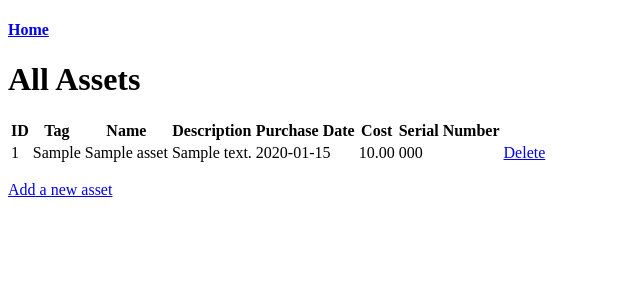
After one commit to josephM-L/Capstone_II_Project---Control-Point, a Flask app: page /assets/show in a window 1280 px wide. The commit adds this page. Shown: the top 300 px of the page, without its empty margins (0-640 px from the left). Run offline with Flask 3, Linux system fonts and the light colour scheme; tables that the repository leaves empty hold one stand-in row (values such as "Sample post").

Commit message:
Added forms for adding, deleting, and displaying data.
Added TODO.

```diff
--- a/app.py
+++ b/app.py
@@ -1,9 +1,11 @@
 # 127.0.0.1:5000
-
-from flask import Flask, render_template
+from flask import Flask, render_template, request, redirect, flash, abort
 from flask_sqlalchemy import SQLAlchemy
+from datetime import datetime
 
 app = Flask(__name__)
+#TODO use something like import os to generate this later for security
+app.secret_key = "dev-secret"
 
 #connect to the DB
 #let Joseph know if the database can't connect, the IP probably changed
@@ -35,17 +37,66 @@ class Asset(db.Model):
     asset_tag = db.Column(db.String(100), unique=True, nullable=False)
     name = db.Column(db.String(150), nullable=False)
     description = db.Column(db.Text)
+    purchase_date = db.Column(db.Date)
+    purchase_cost = db.Column(db.Numeric(12,2))
+    serial_number = db.Column(db.String(150))
 
 # Defines the file structure of the app and binds the files/pages to objects
 @app.route('/')
 def index():
-    assets = Asset.query.all()
-    output ="<br>".join(f"{assets.id}: {assets.name}" for asset in assets)
+    return render_template('index.html')
 
-    return "<h1> Hello World! </h1>" + output
+@app.route("/assets/new", methods=["GET", "POST"])
+def create_asset():
+    if request.method == "POST":
+        asset_tag = request.form.get("asset_tag", "").strip()
+        name = request.form.get("name", "").strip()
+        description = request.form.get("description")
+        purchase_date = request.form.get("purchase_date")
+        purchase_cost = request.form.get("purchase_cost")
+        serial_number = request.form.get("serial_number")
 
-    # This returns the html file, for testing the DB it has temporarily been changed to the
-    #return render_template('index.html')
+        if not asset_tag or not name:
+            flash("Asset tag and name are required!", "danger")
+            return redirect("/assets/new")
+
+        try:
+            purchase_date_parsed = datetime.strptime(purchase_date, "%Y-%m-%d").date() if purchase_date else None
+            purchase_cost_val = float(purchase_cost) if purchase_cost else None
+
+            new_asset = Asset(
+                asset_tag=asset_tag,
+                name=name,
+                description=description,
+                purchase_date=purchase_date_parsed,
+                purchase_cost=purchase_cost_val,
+                serial_number=serial_number
+            )
+
+            db.session.add(new_asset)
+            db.session.commit()
+            flash("Asset added successfully!", "success")
+            return redirect("/assets/new")
+        except Exception as e:
+            db.session.rollback()
+            flash(f"Error: {e}", "danger")
+            return redirect("/assets/new")
+
+    return render_template("add_asset.html")
+
+@app.route("/assets/show", methods=["GET"])
+def show_asset():
+    # Query all assets
+    assets = Asset.query.order_by(Asset.asset_id).all()
+    return render_template("show_assets.html", assets=assets)
+
+@app.route("/assets/delete/<int:asset_id>", methods=["GET", "POST"])
+def delete_asset(asset_id):
+    asset = Asset.query.get(asset_id)
+    if asset:
+        db.session.delete(asset)
+        db.session.commit()
+    return redirect("/assets/show")
 
 # run the app
 if __name__ == '__main__':
--- a/templates/index.html
+++ b/templates/index.html
@@ -5,5 +5,8 @@
 </head>
 <body>
     <h1>Hello, World!</h1>
+
+<p><a href="/assets/show">Display assets</a></p>
+<p><a href="/assets/new">Add a new asset</a></p>
 </body>
 </html>
--- /dev/null
+++ b/templates/show_assets.html
@@ -0,0 +1,45 @@
+<!doctype html>
+<html lang="en">
+<head>
+<meta charset="utf-8">
+<title>All Assets</title>
+<!-- <link rel="stylesheet" href=""> -->
+</head>
+<body>
+<h4><a href="/">Home</a></h4>
+<main>
+  <h1>All Assets</h1>
+  <table>
+    <thead>
+      <tr>
+        <th>ID</th>
+        <th>Tag</th>
+        <th>Name</th>
+        <th>Description</th>
+        <th>Purchase Date</th>
+        <th>Cost</th>
+        <th>Serial Number</th>
+      </tr>
+    </thead>
+       <tbody>
+      {% for asset in assets %}
+      <tr>
+        <td>{{ asset.asset_id }}</td>
+        <td>{{ asset.asset_tag }}</td>
+        <td>{{ asset.name }}</td>
+        <td>{{ asset.description or "" }}</td>
+        <td>{{ asset.purchase_date or "" }}</td>
+        <td>{{ asset.purchase_cost or "" }}</td>
+        <td>{{ asset.serial_number or "" }}</td>
+        <td>
+            <a href="/assets/delete/{{ asset.asset_id }}">Delete</a>
+        </td>
+      </tr>
+      {% endfor %}
+    </tbody>
+  </table>
+
+  <p><a href="/assets/new">Add a new asset</a></p>
+</main>
+</body>
+</html>
```
Also changed, not shown: templates/add_asset.html (added, +45 -0 lines).
